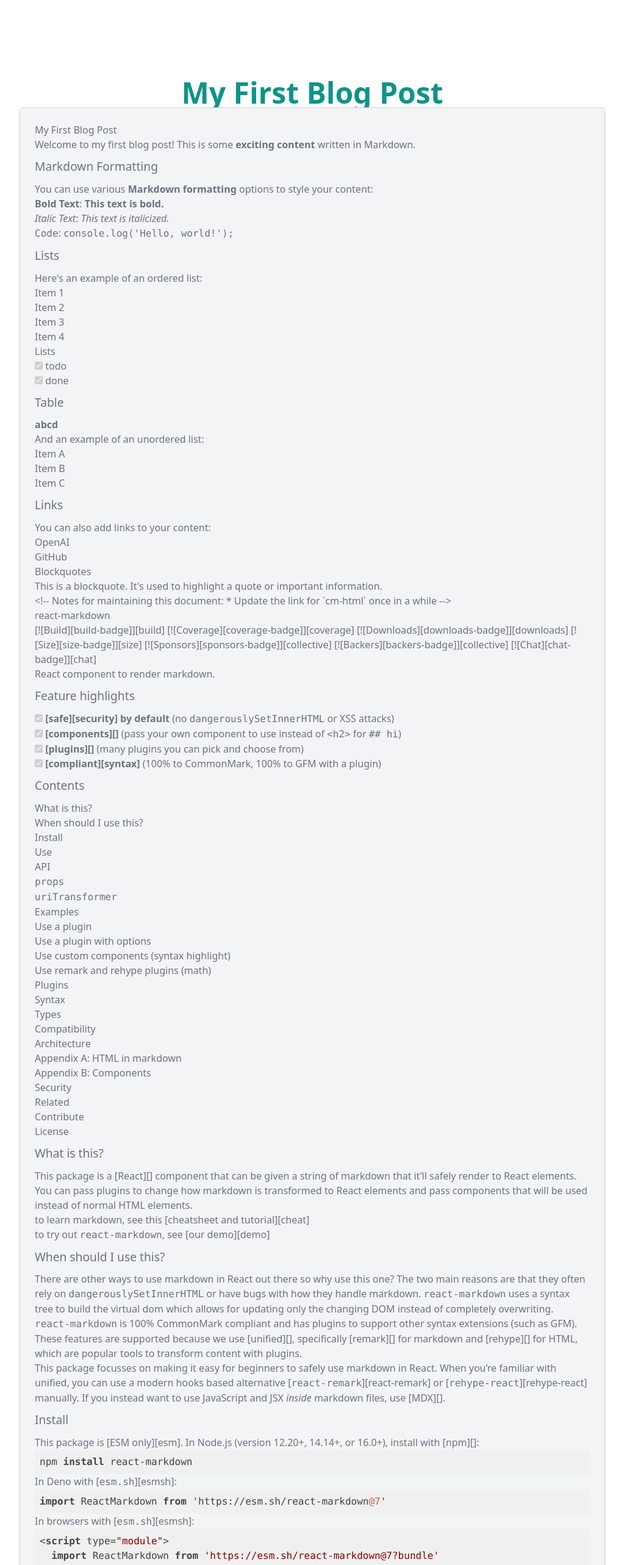
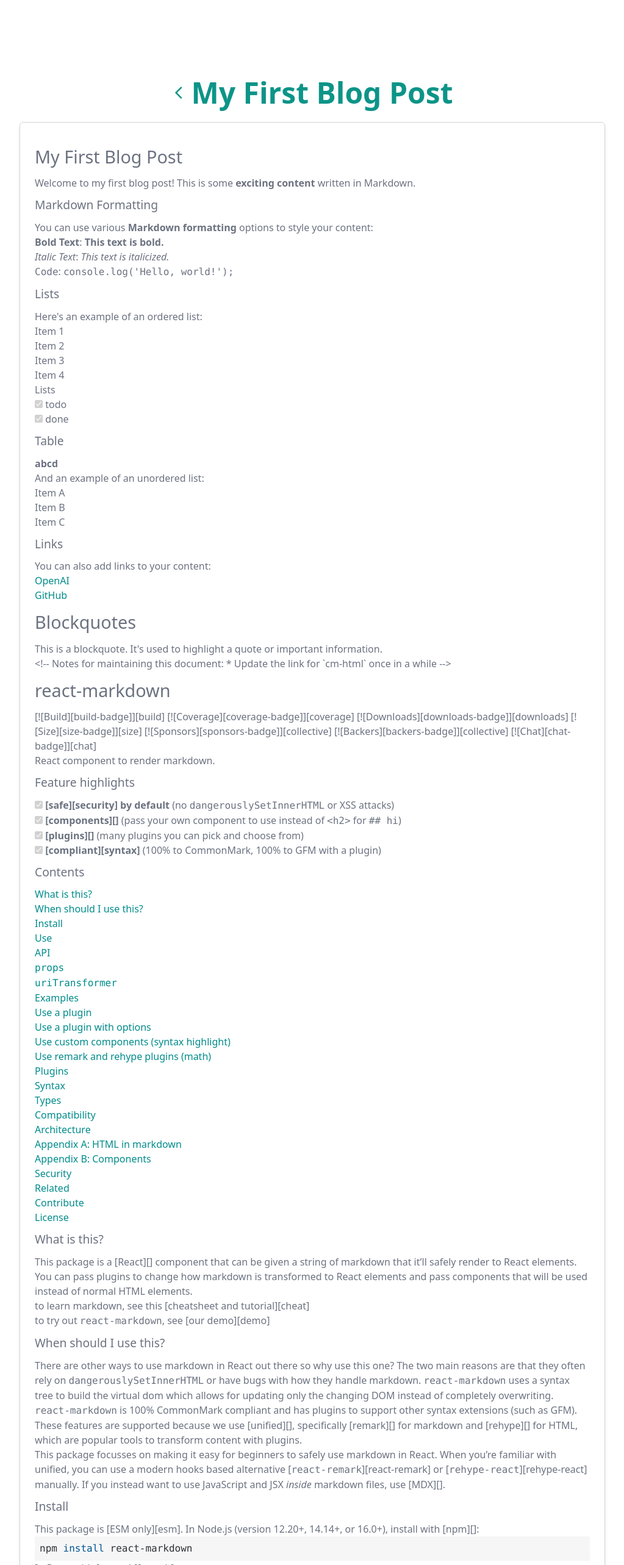
Before and after one commit to Frostdev7506/Neeraj-resume-portfolio, a Next.js app: page /blog/my-first-blog-post in a window 1280 px wide. Shown: the top 2566 px of the page at 61% size, without its empty margins (128-1151 px from the left). Built offline with nearby package versions, Linux system fonts and the light colour scheme.

Commit message:
UI fixes

```diff
--- a/components/ContactForm.js
+++ b/components/ContactForm.js
@@ -52,7 +52,7 @@ const ContactForm = () => {
           Name
         </label>
         <input
-          className="shadow appearance-none border rounded w-full py-2 px-3 text-gray-700 leading-tight focus:outline-none focus:shadow-outline"
+          className="shadow appearance-none border  dark:bg-slate-500 rounded w-full py-2 px-3 text-gray-700 leading-tight focus:outline-none focus:shadow-outline"
           type="text"
           name="user_name"
         />
@@ -65,7 +65,7 @@ const ContactForm = () => {
           Email
         </label>
         <input
-          className="shadow appearance-none border rounded w-full py-2 px-3 text-gray-700 leading-tight focus:outline-none focus:shadow-outline"
+          className="shadow appearance-none  dark:bg-slate-500 border rounded w-full py-2 px-3 text-gray-700 leading-tight focus:outline-none focus:shadow-outline"
           type="email"
           name="user_email"
         />
@@ -78,7 +78,7 @@ const ContactForm = () => {
           Message
         </label>
         <textarea
-          className="shadow appearance-none border rounded w-full py-2 px-3 text-gray-700 leading-tight focus:outline-none focus:shadow-outline"
+          className="shadow appearance-none border  dark:bg-slate-500 rounded w-full py-2 px-3 text-gray-700 leading-tight focus:outline-none focus:shadow-outline"
           name="message"
         />
         {errors.message && (
--- a/components/Footer.js
+++ b/components/Footer.js
@@ -1,10 +1,11 @@
 import React from 'react';
 import Link from 'next/link'
+import { useDarkMode } from '../context/DarkModeContext';
 
 const Footer = () => {
   return (
-    <footer className="p-4 mt-5 bg-white rounded-lg shadow-2xl md:px-6 md:py-8 dark:bg-gray-800">
-      <div className="sm:flex sm:items-center sm:justify-between">
+    <footer className="p-4 px-5 mt-5  bg-white rounded-lg shadow-lg  shadow-gray-500/50 md:px-6 md:py-8 dark:bg-gray-800">
+      <div className="sm:flex sm:items-center sm:justify-between dark:bg-gray-800">
         <Link href="https://github.com/Frostdev7506" className="flex items-center mb-4 sm:mb-0">
           <span className="self-center text-2xl font-semibold whitespace-nowrap text-black dark:text-white">
             <p className="text-xl text-gray-500 font-burtons">developedbyneeraj</p>
--- a/pages/blog/MarkdownRenderer.js
+++ b/pages/blog/MarkdownRenderer.js
@@ -1,6 +1,13 @@
+import React, { useState } from 'react';
 import ReactMarkdown from 'react-markdown';
 import remarkGfm from 'remark-gfm';
 import dynamic from 'next/dynamic';
+import { useDarkMode } from '../../context/DarkModeContext';
+import { Light as SyntaxHighlighter } from 'react-syntax-highlighter';
+import { paraisoLight } from 'react-syntax-highlighter/dist/cjs/styles/hljs';
+import { stackoverflowLight } from 'react-syntax-highlighter/dist/cjs/styles/hljs';
+import { stackoverflowDark } from 'react-syntax-highlighter/dist/cjs/styles/hljs';
+
 
 
 
@@ -10,8 +17,12 @@ const DynamicSyntaxHighlighter = dynamic(
 );
 
 const MarkdownRenderer = ({ content }) => {
+
+  const { darkMode, setDarkMode } = useDarkMode();
+
+
   if (!content) {
-    return null; // or some fallback content if needed
+    return null;
   }
 
   const sanitizedContent = content.replace(/\r\n/g, '\n');
@@ -20,19 +31,23 @@ const MarkdownRenderer = ({ content }) => {
   return (
     <ReactMarkdown
       className="custom-markdown"
-
       components={{
         code({ node, inline, className, children, ...props }) {
           const match = /language-(\w+)/.exec(className || '');
           if (!inline && match) {
             return (
-              <DynamicSyntaxHighlighter
-                {...props}
-                language={match[1]}
-                PreTag="div"
-              >
-                {String(children).replace(/\n$/, '')}
-              </DynamicSyntaxHighlighter>
+              <div className="syntax-highlighter-wrapper">
+
+
+                <SyntaxHighlighter
+                  language={match[1]}
+                  style={darkMode ? stackoverflowDark : stackoverflowLight}
+                  PreTag="div"
+                  {...props}
+                >
+                  {String(children).replace(/\n$/, '')}
+                </SyntaxHighlighter>
+              </div>
             );
           } else {
             return (
@@ -41,13 +56,12 @@ const MarkdownRenderer = ({ content }) => {
               </code>
             );
           }
-        }
+        },
       }}
-
       remarkPlugins={[remarkGfm]}
     >
       {sanitizedContent}
-      </ReactMarkdown>
+    </ReactMarkdown>
   );
 };
 
--- a/pages/blog/[slug].js
+++ b/pages/blog/[slug].js
@@ -1,6 +1,9 @@
 import { useState,createContext, useContext, } from "react";
 import { useDarkMode } from '../../context/DarkModeContext';
 import { getPostBySlug, getPosts } from '../../lib/mdx';
+import { MdOutlineArrowBackIos } from 'react-icons/md';
+
+import Link from 'next/link';
 
 import MarkdownRenderer from './MarkdownRenderer';
  import Footer from '../../components/Footer';
@@ -39,22 +42,32 @@ export async function getStaticProps({ params }) {
 
 export default function BlogPost({ post }) {
   const { darkMode, setDarkMode } = useDarkMode();
+
   return (
-    <div className={darkMode ? "dark" : ""}>
+    <div className={darkMode ? 'dark' : ''}>
       <div className="flex flex-col min-h-screen bg-white text-gray-500 dark:bg-gray-800">
         <div className="flex-grow">
           <div className="flex flex-col items-center justify-center h-full px-10 md:px-20 lg:px-40 py-10 md:py-20 lg:py-32">
-          <h1 className="text-3xl md:text-4xl lg:text-5xl font-bold text-teal-600 dark:mb-10">
+            <div className="flex items-center justify-start mb-6">
+              <Link legacyBehavior href="/blog">
+                <a  style={{ fontSize: '4rem' }} className="text-teal-600 hover:underline text-4xl  ">
+                <MdOutlineArrowBackIos className="w-6    h-6  mr-2" />
+
+                </a>
+              </Link>
+              <h1 className="text-3xl md:text-4xl lg:text-5xl font-bold text-center text-teal-600">
                 {post.frontmatter.title}
               </h1>
-          <div className="bg-gray-100 dark:text-white dark:bg-gray-700 border border-gray-300 dark:border-gray-600 p-6 rounded-md shadow-md max-w-5xl w-full">
+
+            </div>
+            <div className="bg-slate-10 dark:text-white dark:bg-gray-700 border border-gray-300 dark:border-gray-600 p-6 rounded-md shadow-md max-w-5xl w-full">
               <MarkdownRenderer content={post.compiledSource} />
             </div>
           </div>
         </div>
-
         <Footer />
       </div>
+
     </div>
   );
 }
--- a/styles/article.css
+++ b/styles/article.css
@@ -1,4 +1,10 @@
-MarkdownStyles.css
+
+
+*{
+  margin: 2;
+}
+
+
 .custom-markdown h1 {
     font-size: 1.8em;
     margin-bottom: 10px;
@@ -16,3 +22,17 @@ MarkdownStyles.css
     margin-bottom: 10px;
     margin-top: 10px;
   }
+
+
+/* Styling for all <a> tags */
+.custom-markdown a {
+   /* Set your desired color */
+  /* Add underline to links */
+
+  color: darkcyan;
+}
+
+.custom-markdown a:hover{
+  color: rgb(93, 93, 236);
+  text-decoration: underline;
+}
```
Lines whose indentation alone changed are shown as unchanged.
